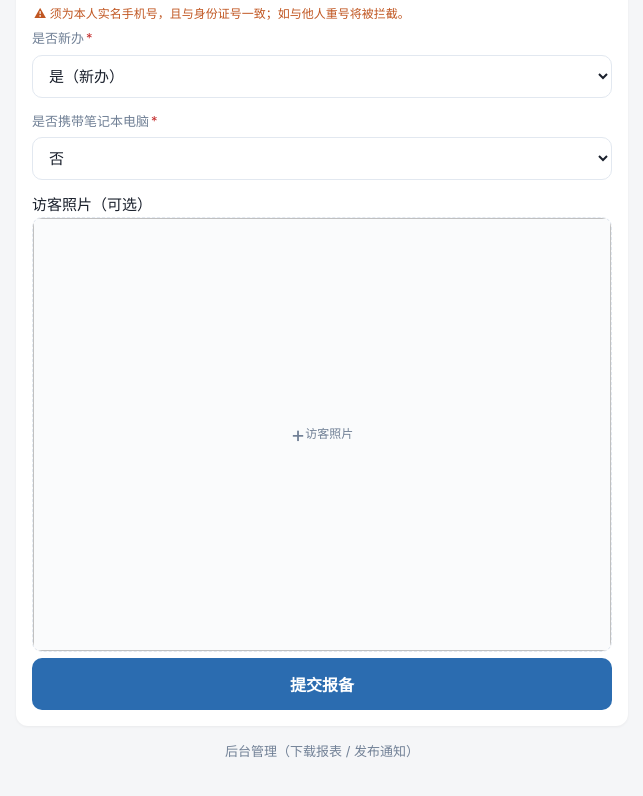
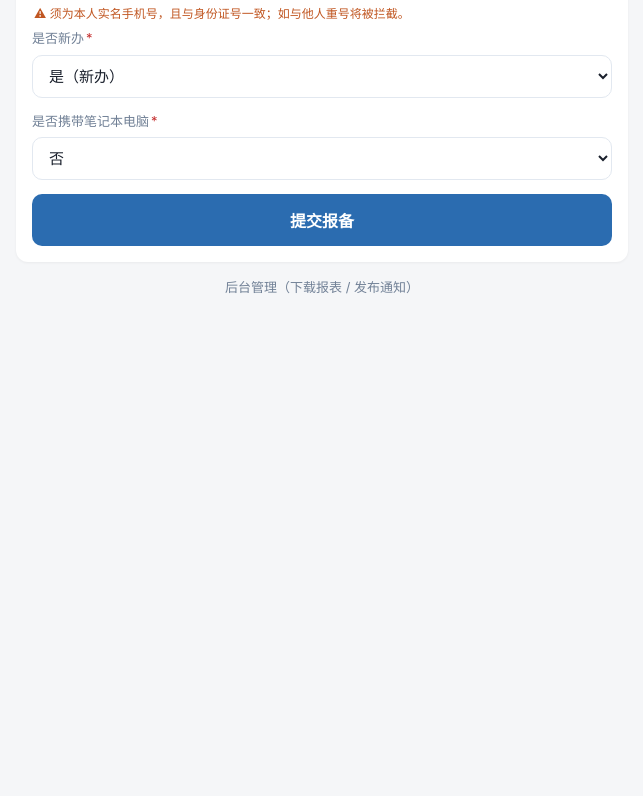
Before and after one commit to airsyj/BB, a website: page public/index.html in a window 1280 px wide. Shown: the part 770-1566 px from the top of the page, without its empty margins (318-961 px from the left). After the commit the page ends 1113 px from the top, so only its background shows below. Drawn offline with Linux system fonts and the light colour scheme; no server answers.

Commit message:
ui: 删除人员报备下的访客照片上传块

```diff
--- a/public/index.html
+++ b/public/index.html
@@ -53,9 +53,6 @@
       <div id="p_laptop_box" class="hidden">
         <label class="field"><span class="lbl">笔记本品牌/型号</span><input id="p_laptopModel" placeholder="如 ThinkPad X1" /></label>
         <label class="field"><span class="lbl">数量</span><input id="p_laptopQty" type="number" min="1" value="1" /></label>
-      </div>
-      <div class="field"><span class="lbl">访客照片（可选）</span>
-        <label class="photo-slot" data-key="p_visitorPhoto"><span class="plus">+</span><span class="cap">访客照片</span><span class="ocr-badge">✓</span><img alt="" /><input type="file" accept="image/*" /></label>
       </div>
       <div id="p_hint" class="hint"></div>
       <button class="btn" onclick="submitPersonnel()">提交报备</button>
```
